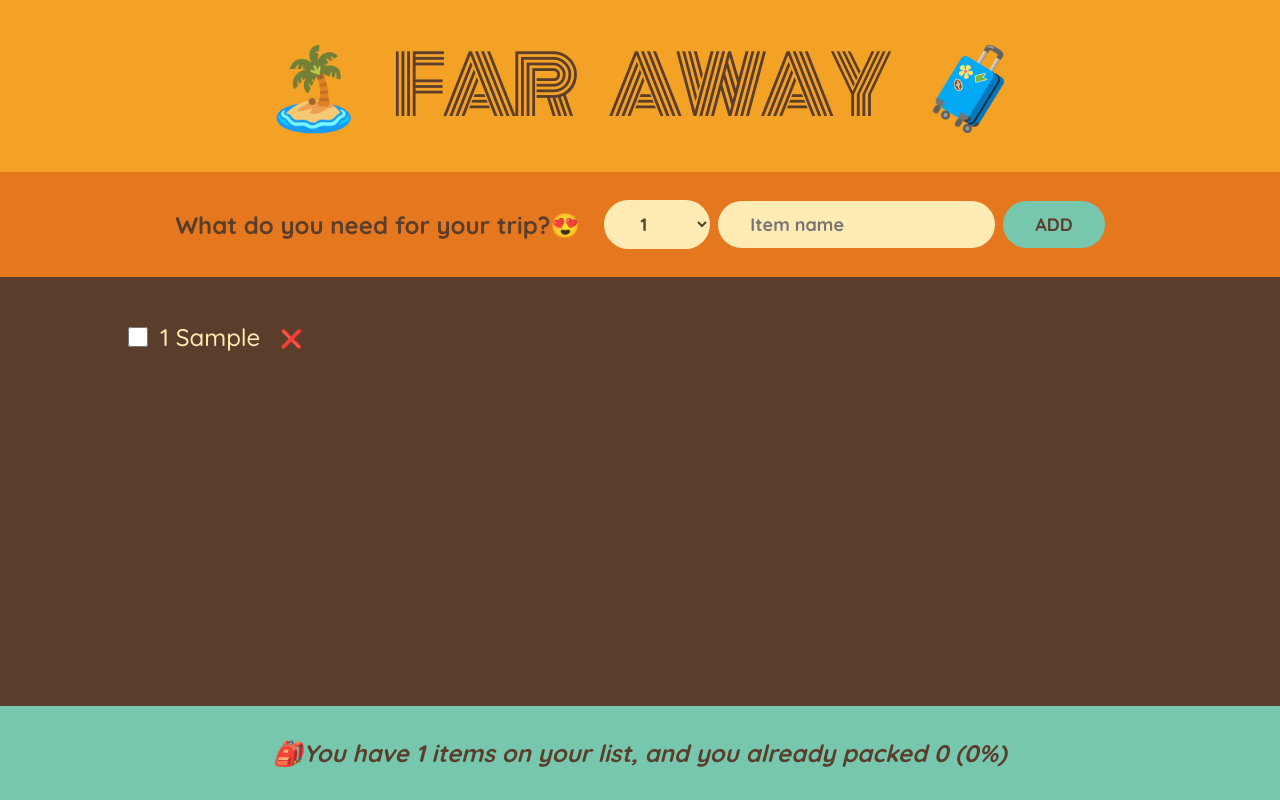
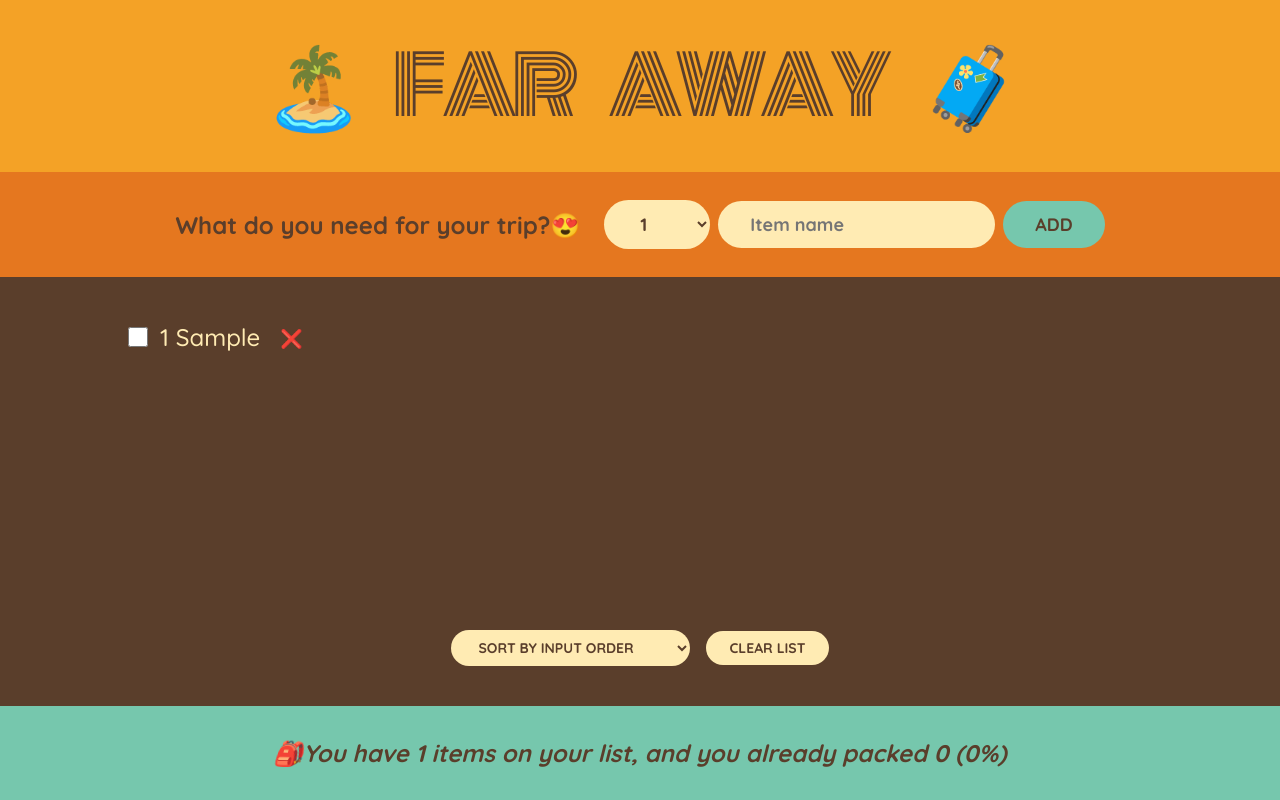
Before and after one commit to Komal-J04/travel-list, a React (Create React App) app: page / in a window 1280 px wide. Both pictures are taken after typing "Sample" into the empty fields and a click on the button "ADD". Built offline with nearby package versions, Linux system fonts and the light colour scheme.

Commit message:
Sorting items and clearling the list

```diff
--- a/src/App.js
+++ b/src/App.js
@@ -1,4 +1,8 @@
 import { useState } from "react";
+import Logo from "./components/Logo";
+import Form from "./components/Form";
+import PackingList from "./components/PackingList";
+import Stats from "./components/Stats";
 
 export default function App() {
   const [items, setItems] = useState([]); //the items data is stored in an array
@@ -19,6 +23,13 @@ export default function App() {
     );
   }
 
+  function handleClearList() {
+    const confirmed = window.confirm(
+      "Are you sure you want to delete all items?"
+    );
+    if (confirmed) setItems([]);
+  }
+
   return (
     <div className="app">
       <Logo></Logo>
@@ -27,110 +38,9 @@ export default function App() {
         items={items}
         onDeleteItem={handleDeleteItem}
         onToggleItem={handleToggleItem}
+        onClearList={handleClearList}
       ></PackingList>
       <Stats items={items}></Stats>
     </div>
   );
 }
-
-function Logo() {
-  return <h1 className="h1">🏝️ Far Away 🧳</h1>;
-}
-
-function Form({ onAddItems }) {
-  const [description, setDescription] = useState("");
-  const [quantity, setQuantity] = useState(1);
-
-  function handleSubmit(e) {
-    e.preventDefault(); //the default behaviour of HTML is to reload a page on receiving a response, but we want a single page application
-
-    if (!description) return;
-
-    const itemObj = { id: Date.now(), description, quantity, packed: false };
-    // console.log(itemObj);
-
-    onAddItems(itemObj);
-
-    setDescription(""); //once the submission is done, form should go back to its initial state
-    setQuantity(1);
-  }
-
-  return (
-    <form className="add-form" onSubmit={handleSubmit}>
-      <h3>What do you need for your trip?😍</h3>
-      <select
-        value={quantity}
-        onChange={(e) => setQuantity(Number(e.target.value))}
-      >
-        {Array.from({ length: 20 }, (_, i) => i + 1).map((num) => (
-          <option value={num} key={num}>
-            {num}
-          </option>
-        ))}
-      </select>
-      <input
-        type="text"
-        placeholder="Item name"
-        value={description}
-        onChange={(e) => setDescription(e.target.value)}
-      ></input>
-      <button>add</button>
-    </form>
-  );
-}
-
-function PackingList({ items, onDeleteItem, onToggleItem }) {
-  return (
-    <div className="list">
-      <ul>
-        {items.map((item) => (
-          <Item
-            itemObj={item}
-            onDeleteItem={onDeleteItem}
-            onToggleItem={onToggleItem}
-            key={item.id}
-          ></Item>
-        ))}
-      </ul>
-    </div>
-  );
-}
-
-function Item({ itemObj, onDeleteItem, onToggleItem }) {
-  return (
-    <li>
-      <input
-        type="checkbox"
-        value={itemObj.packed}
-        onChange={() => onToggleItem(itemObj.id)}
-      ></input>
-      <span style={itemObj.packed ? { textDecoration: "line-through" } : {}}>
-        {itemObj.quantity} {itemObj.description}
-      </span>
-      <button onClick={() => onDeleteItem(itemObj.id)}>❌</button>
-    </li>
-  );
-}
-
-function Stats({ items }) {
-  if (!items.length)
-    return (
-      <footer className="stats">
-        <em>Start adding some items to your packing list🚀</em>
-      </footer>
-    );
-
-  const numItems = items.length;
-  const numPackedItems = items.filter((item) => item.packed === true).length;
-  const percentagePacked = Math.round((numPackedItems / numItems) * 100);
-
-  return (
-    <footer className="stats">
-      <em>
-        {percentagePacked === 100
-          ? `You got everything!Ready to go✈️`
-          : `🎒You have ${numItems} items on your list, and you already packed ${numPackedItems} (${percentagePacked}%)`}
-      </em>
-    </footer>
-  );
-}
--- /dev/null
+++ b/src/components/Form.jsx
@@ -0,0 +1,43 @@
+import { useState } from "react";
+
+export default function Form({ onAddItems }) {
+  const [description, setDescription] = useState("");
+  const [quantity, setQuantity] = useState(1);
+
+  function handleSubmit(e) {
+    e.preventDefault(); //the default behaviour of HTML is to reload a page on receiving a response, but we want a single page application
+
+    if (!description) return;
+
+    const itemObj = { id: Date.now(), description, quantity, packed: false };
+    // console.log(itemObj);
+
+    onAddItems(itemObj);
+
+    setDescription(""); //once the submission is done, form should go back to its initial state
+    setQuantity(1);
+  }
+
+  return (
+    <form className="add-form" onSubmit={handleSubmit}>
+      <h3>What do you need for your trip?😍</h3>
+      <select
+        value={quantity}
+        onChange={(e) => setQuantity(Number(e.target.value))}
+      >
+        {Array.from({ length: 20 }, (_, i) => i + 1).map((num) => (
+          <option value={num} key={num}>
+            {num}
+          </option>
+        ))}
+      </select>
+      <input
+        type="text"
+        placeholder="Item name"
+        value={description}
+        onChange={(e) => setDescription(e.target.value)}
+      ></input>
+      <button>add</button>
+    </form>
+  );
+}
--- /dev/null
+++ b/src/components/Item.jsx
@@ -0,0 +1,15 @@
+export default function Item({ itemObj, onDeleteItem, onToggleItem }) {
+  return (
+    <li>
+      <input
+        type="checkbox"
+        value={itemObj.packed}
+        onChange={() => onToggleItem(itemObj.id)}
+      ></input>
+      <span style={itemObj.packed ? { textDecoration: "line-through" } : {}}>
+        {itemObj.quantity} {itemObj.description}
+      </span>
+      <button onClick={() => onDeleteItem(itemObj.id)}>❌</button>
+    </li>
+  );
+}
--- /dev/null
+++ b/src/components/Logo.jsx
@@ -0,0 +1,3 @@
+export default function Logo() {
+  return <h1 className="h1">🏝️ Far Away 🧳</h1>;
+}
--- /dev/null
+++ b/src/components/PackingList.jsx
@@ -0,0 +1,50 @@
+import { useState } from "react";
+import Item from "./Item";
+
+export default function PackingList({
+  items,
+  onDeleteItem,
+  onToggleItem,
+  onClearList,
+}) {
+  const [sortBy, setSortBy] = useState("input");
+
+  let sortedItems;
+
+  if (sortBy === "input") sortedItems = items;
+
+  if (sortBy === "description")
+    sortedItems = items
+      .slice()
+      .sort((a, b) => a.description.localeCompare(b.description)); //localeCompare because we are sorting strings alphabetically
+
+  if (sortBy === "packed")
+    sortedItems = items
+      .slice()
+      .sort((a, b) => Number(a.packed) - Number(b.packed));
+
+  return (
+    <div className="list">
+      <ul>
+        {sortedItems.map((item) => (
+          <Item
+            itemObj={item}
+            onDeleteItem={onDeleteItem}
+            onToggleItem={onToggleItem}
+            key={item.id}
+          ></Item>
+        ))}
+      </ul>
+
+      <div className="actions">
+        <select value={sortBy} onChange={(e) => setSortBy(e.target.value)}>
+          <option value="input">Sort by input order</option>
+          <option value="description">Sort by description</option>
+          <option value="packed">Sort by packed status</option>
+        </select>
+
+        <button onClick={onClearList}>Clear list</button>
+      </div>
+    </div>
+  );
+}
--- /dev/null
+++ b/src/components/Stats.jsx
@@ -0,0 +1,22 @@
+export default function Stats({ items }) {
+  if (!items.length)
+    return (
+      <footer className="stats">
+        <em>Start adding some items to your packing list🚀</em>
+      </footer>
+    );
+
+  const numItems = items.length;
+  const numPackedItems = items.filter((item) => item.packed === true).length;
+  const percentagePacked = Math.round((numPackedItems / numItems) * 100);
+
+  return (
+    <footer className="stats">
+      <em>
+        {percentagePacked === 100
+          ? `You got everything!Ready to go✈️`
+          : `🎒You have ${numItems} items on your list, and you already packed ${numPackedItems} (${percentagePacked}%)`}
+      </em>
+    </footer>
+  );
+}
```
